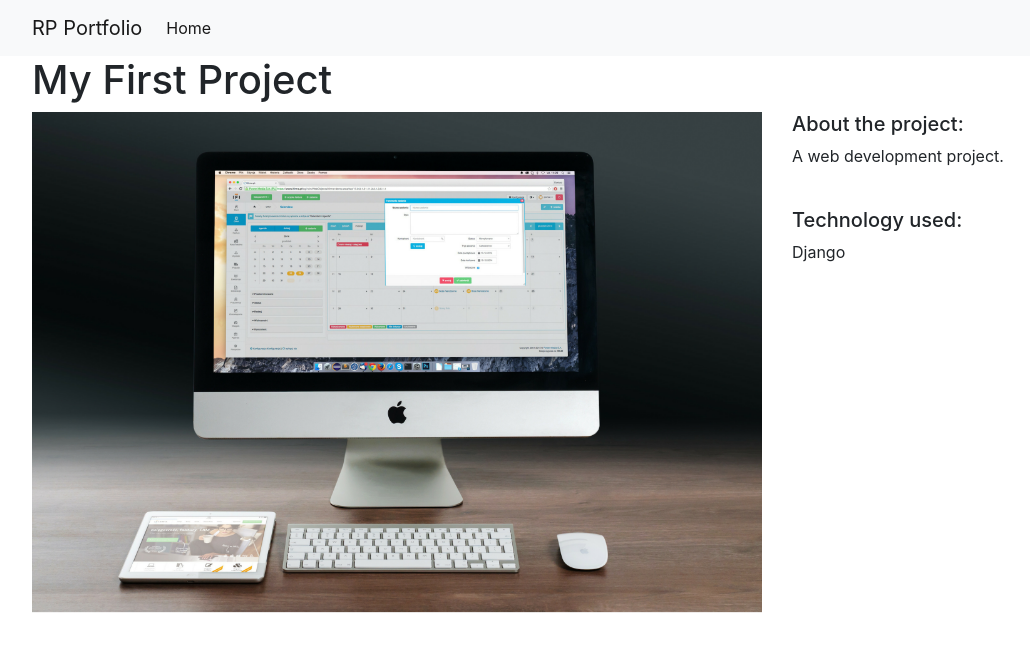
After one commit to leonard-milo/rp-portfolio, a Django app: page /projects/1/ in a window 1280 px wide. The commit adds this page. Shown: the top 652 px of the page, without its empty margins (53-1083 px from the left). Run offline with Django 4.2, Linux system fonts and the light colour scheme; data comes from the database, SQL or seed files in the repository; some libraries are stand-ins or nearby versions.

Commit message:
Projects App: Templates

```diff
--- a/personal_portfolio/templates/base.html
+++ b/personal_portfolio/templates/base.html
@@ -1,6 +1,29 @@
 <link rel="stylesheet" href="https://stackpath.bootstrapcdn.com/bootstrap/4.1.3/css/bootstrap.min.css" integrity="sha384-MCw98/SFnGE8fJT3GXwEOngsV7Zt27NXFoaoApmYm81iuXoPkFOJwJ8ERdknLPMO" crossorigin="anonymous">
 
-{% block page_content %}{% endblock %}
+<nav class="navbar navbar-expand-lg navbar-light bg-light">
+    <div class="container">
+        <a class="navbar-brand" href="{% url 'project_index' %}">RP Portfolio</a>
+        <button class="navbar-toggler" type="button" data-toggle="collapse" data-target="#navbarSupportedContent" aria-controls="navbarSupportedContent" aria-expanded="false" aria-label="Toggle navigation">
+          <span class="navbar-toggler-icon"></span>
+        </button>
+
+        <div class="collapse navbar-collapse" id="navbarSupportedContent">
+          <ul class="navbar-nav mr-auto">
+            <li class="nav-item active">
+              <a class="nav-link" href="{% url 'project_index' %}">Home</a>
+            </li>
+            <li class="nav-item active">
+
+            </li>
+          </ul>
+        </div>
+    </div>
+
+</nav>
+
+<div class="container">
+    {% block page_content %}{% endblock %}
+</div>
 
 <script src="https://code.jquery.com/jquery-3.3.1.slim.min.js" integrity="sha384-q8i/X+965DzO0rT7abK41JStQIAqVgRVzpbzo5smXKp4YfRvH+8abtTE1Pi6jizo" crossorigin="anonymous"></script>
 <script src="https://cdnjs.cloudflare.com/ajax/libs/popper.js/1.14.3/umd/popper.min.js" integrity="sha384-ZMP7rVo3mIykV+2+9J3UJ46jBk0WLaUAdn689aCwoqbBJiSnjAK/l8WvCWPIPm49" crossorigin="anonymous"></script>
--- /dev/null
+++ b/projects/templates/project_detail.html
@@ -0,0 +1,18 @@
+{% extends "base.html" %}
+{% load static %}
+
+{% block page_content %}
+<h1>{{ project.title }}</h1>
+<div class="row">
+    <div class="col-md-8">
+        <img src="{% static project.image %}" alt="" width="100%">
+    </div>
+    <div class="col-md-4">
+        <h5>About the project:</h5>
+        <p>{{ project.description }}</p>
+        <br>
+        <h5>Technology used:</h5>
+        <p>{{ project.technology }}</p>
+    </div>
+</div>
+{% endblock %}
```
Also changed, not shown: projects/templates/project_index.html (added, +22 -0 lines), personal_portfolio/urls.py (line endings or trailing spaces), projects/static/img/project1.png (added), projects/static/img/project2.png (added), 1 other file.
